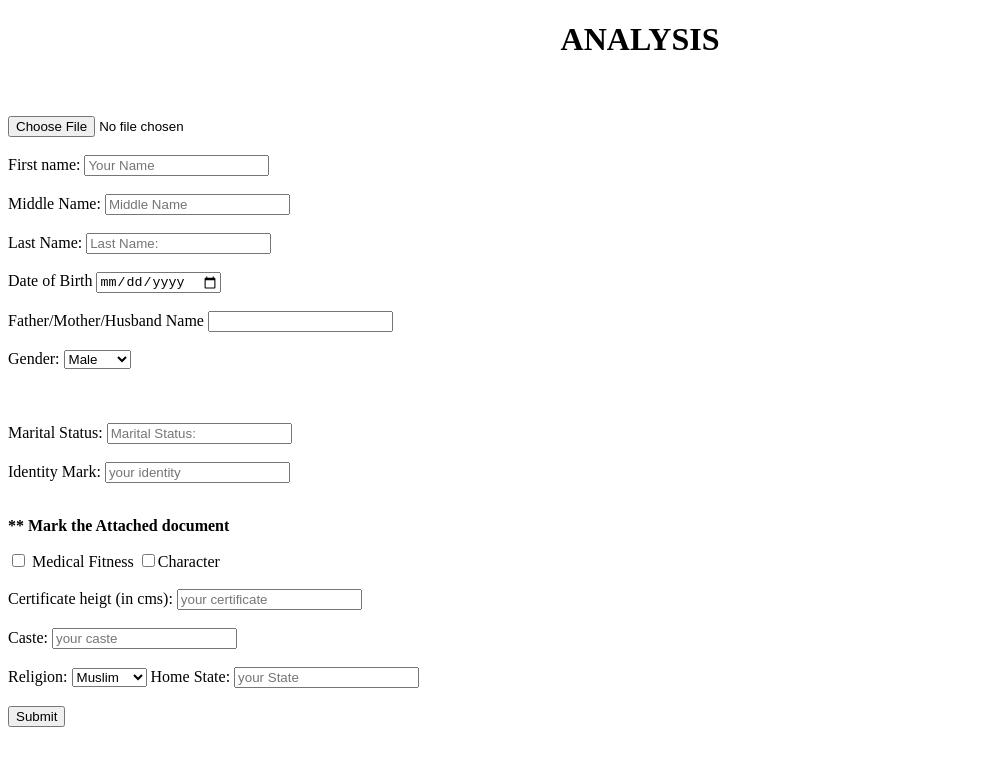
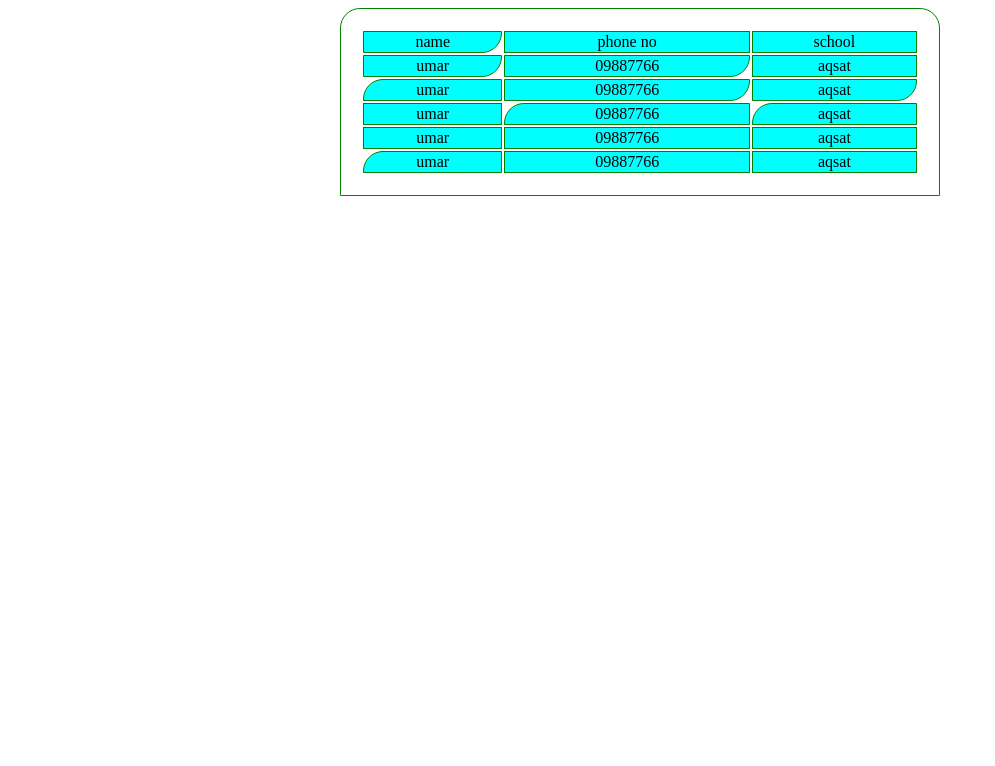
Before and after one commit to deeqsa/style.css, a plain HTML site: page index.html in a window 1280 px wide. Shown: the whole page, without its empty margins (0-995 px from the left). Drawn offline with Linux system fonts and the light colour scheme.

Commit message:
Add files via upload

```diff
--- a/index.html
+++ b/index.html
@@ -4,62 +4,45 @@
     <meta charset="UTF-8">
     <meta name="viewport" content="width=device-width, initial-scale=1.0">
     <link rel="stylesheet" href="style.css">
-    <title>Document</title>
+    <title>table</title>
 </head>
 <body>
-    <h1><center> ANALYSIS </center></h1>
-    <br><br>
-    <form action="">
-        <input type="file" name="" id="">
-        <BR><BR>
-      <label for="first name:">First name:</label>
-      <input type="text" placeholder="Your Name" id="Name:">
-      <br><br>
-      <label for="Middle Name"> Middle Name:</label>
-      <input type="text" placeholder="Middle Name" id="Middle Name">
-      <br><br>
-      <label for="Last Name:"> Last Name:</label>
-      <input type="text" placeholder="Last Name:">
-      <br><br>
-      <label for="Date Of Birth:">Date of Birth</label>
-      <input type="date" id="Date of Birth">
-      <br><br>
-      <label for="Father/Mother/Husband Name ">Father/Mother/Husband Name</label>
-      <input type="text" placeholder="" id="Father/Mother/Husband Name">
-      <br><br>
-      <label for="Gender:">Gender:</label>
-      <select name="Gender" id="Gender">
-        <option value="Male">Male</option>
-        <option value="Female">Female</option>
-        <option value="Others">Others</option>
-      </select>
-        <br><br><br><br>
-        <label for="Marital Status">Marital Status:</label>
-        <input type="text" placeholder="Marital Status:" id=" Your Marital Status">
-        <br><br>
-        <label for="Identity Mark:">Identity Mark:</label>
-        <input type="text" placeholder="your identity">
-        <br><br>
-       <p><strong>** Mark the Attached document </strong></p>
-       <input type="checkbox" name="" id=""><label for="Medical Fitness"> Medical Fitness</label>
-       <input type="checkbox" name="" id=""><label for="Character">Character</label>
-       <br><br>
-       <label for="certificate height (in cms) ">Certificate heigt (in cms):</label>
-       <input type="text" placeholder="your certificate" id="">
-        <br><br>
-        <label for="Caste">Caste:</label>
-        <input type="text" placeholder="your caste" id="caste">
-        <br><br>
-        <label for="Religion">Religion:</label>
-        <select name="Religion" id="Religion">
-            <option value="Muslim">Muslim</option>
-            <option value="Christian">Christian</option>
-            <br><br>
-        </select>
-        <label for="Home State">Home State:</label>
-        <input type="text" placeholder="your State" id="Home State">
-        <br><br>
-        <input type="button" value="Submit" id="btn">
-    </form>
+    <table>
+        <thead>
+            <tr>
+                <td class="btn">name</td>
+                <td>phone no</td>
+                <td>school</td>
+            </tr>
+        </thead>
+        <tbody>
+            <tr>
+                <td class="btn">umar</td>
+                <td class="btn">09887766</td>
+                <td>aqsat</td>
+            </tr>
+            <tr>
+                <td id="btn">umar</td>
+                <td class="btn">09887766</td>
+                <td class="btn">aqsat</td>
+            </tr>
+            <tr>
+                <td>umar</td>
+                <td id="btn">09887766</td>
+                <td id="btn">aqsat</td>
+            </tr>
+            <tr>
+                <td>umar</td>
+                <td>09887766</td>
+                <td>aqsat</td>
+            </tr>
+            <tr>
+                <td id="btn">umar</td>
+                <td>09887766</td>
+                <td>aqsat</td>
+            </tr>
+
+        </tbody>
+    </table>
 </body>
 </html>
--- /dev/null
+++ b/style.css
@@ -0,0 +1,27 @@
+table{
+    border: 1px solid green;
+    width: 600px;
+    margin: auto;
+    padding: 20px;
+    border-top-left-radius: 20px;
+    border-top-right-radius: 20px;
+}
+td{
+    border: 1px solid green;
+    text-align: center;
+    background-color:aqua;
+}
+.btn{
+    border-bottom-right-radius: 20px;
+}
+#btn{
+    border-top-left-radius: 20px;
+}
+td:hover{
+    color: red;
+    background-color: white;
+}
+tbody{
+    margin: 15px;
+    padding: 20px;
+}
```
